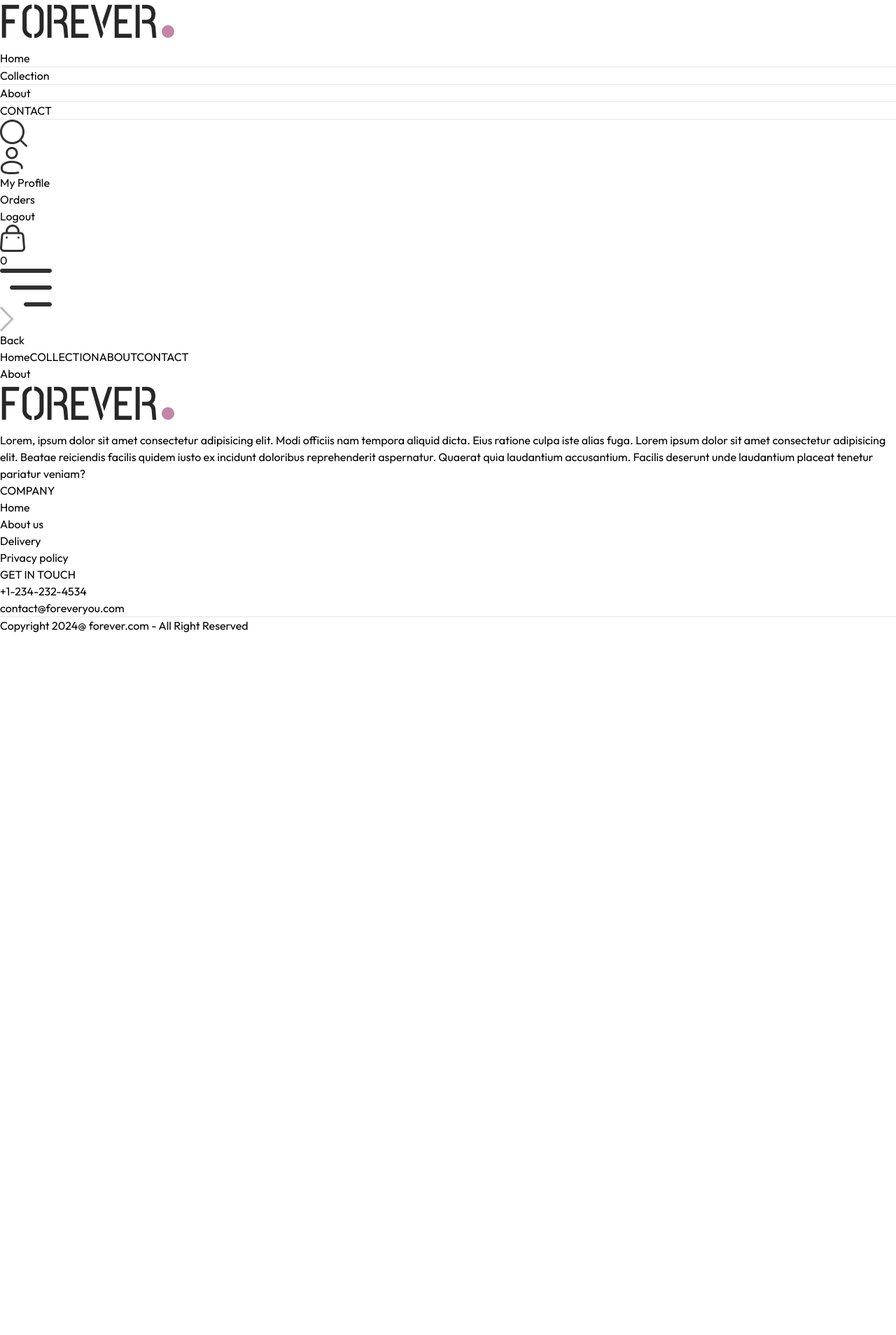
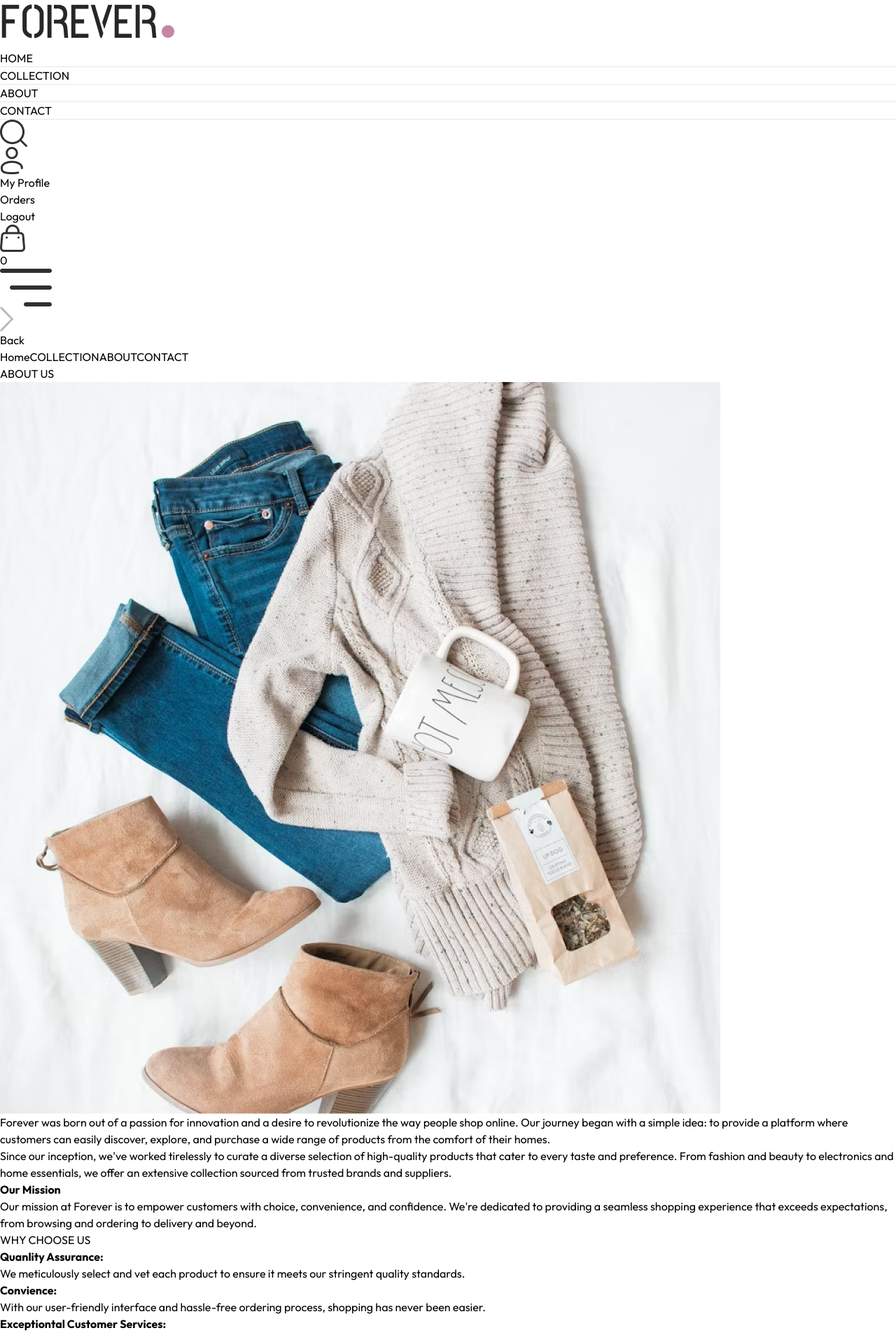
Before and after one commit to pradyumn8/E-commerce, a React (Vite) app in the folder frontend/: page /about in a window 1280 px wide. Shown: the top 1908 px of the page at 70% size. Before the commit the page ends 906 px from the top, so only its background shows below. Built offline with nearby package versions, Linux system fonts and the light colour scheme.

Commit message:
About & Contact page is completed

```diff
--- a/frontend/src/components/Navbar.jsx
+++ b/frontend/src/components/Navbar.jsx
@@ -14,17 +14,17 @@ const Navbar = () => {
         <ul className='sm:flex gap-5 text-sm text-gray-700 hidden'>
 
         <NavLink to='/' className="flex flex-col items-center gap-1">
-            <p>Home</p>
+            <p>HOME</p>
             <hr  className='w-2/4 border-none h-[1.5px] bg-gray-700 hidden'/>
         </NavLink>
 
         <NavLink to='/collection' className="flex flex-col items-center gap-1">
-            <p>Collection</p>
+            <p>COLLECTION</p>
             <hr  className='w-2/4 border-none h-[1.5px] bg-gray-700 hidden'/>
         </NavLink>
 
         <NavLink to='/about' className="flex flex-col items-center gap-1">
-            <p>About</p>
+            <p>ABOUT</p>
             <hr  className='w-2/4 border-none h-[1.5px] bg-gray-700 hidden'/>
         </NavLink>
 
@@ -37,7 +37,7 @@ const Navbar = () => {
             <img onClick={()=>setShowSearch(true)} src={assets.search_icon} className='w-5 cursor-pointer' alt="" />
 
             <div className="group relative">
-            <img src={assets.profile_icon} className='w-5 cursor-pointer' alt="" />
+            <Link to='/login'><img src={assets.profile_icon} className='w-5 cursor-pointer' alt="" /></Link>
             <div className="group-hover:block hidden absolute dropdown-menu right-0 pt-4">
                 <div className="flex flex-col gap-2 w-36 py-3 px-5 bg-slate-100 text-center">
             <p className="cursor-pointer hover:text-black">My Profile</p>
--- a/frontend/src/pages/About.jsx
+++ b/frontend/src/pages/About.jsx
@@ -1,8 +1,42 @@
 import React from 'react'
+import Title from '../components/Title'
+import { assets } from '../assets/assets'
 
 const About = () => {
   return (
-    <div>About</div>
+    <div>
+      <div className="text-2xl text-center pt-8 border-t">
+        <Title text1={'ABOUT'}text2={'US'}/>
+      </div>
+      <div className="my-10 flex flex-col md:flex-row gap-16">
+        <img className='w-full md:max-w-[450px]' src={assets.about_img} alt="" />
+        <div className="flex flex-col justify-center gap-6 md:w-2/4 text-gray-600">
+        <p>Forever was born out of a passion for innovation and a desire to revolutionize the way people shop online. Our journey began with a simple idea: to provide a platform where customers can easily discover, explore, and purchase a wide range of products from the comfort of their homes.</p>
+        <p>Since our inception, we've worked tirelessly to curate a diverse selection of high-quality products that cater to every taste and preference. From fashion and beauty to electronics and home essentials, we offer an extensive collection sourced from trusted brands and suppliers.</p>
+        <b className='text-gray-800'>Our Mission</b>
+        <p>Our mission at Forever is to empower customers with choice, convenience, and confidence. We're dedicated to providing a seamless shopping experience that exceeds expectations, from browsing and ordering to delivery and beyond.</p>
+        </div>
+      </div>
+
+      <div className="text-4xl py-4">
+        <Title text1={'WHY'} text2={'CHOOSE US'}/>
+      </div>
+
+      <div className="flex flex-col md:flex-row text-sm mb-20">
+      <div className="border px-10 md:px-16 py-8 sm:py-20 flex flex-col gap-5">
+        <b>Quanlity Assurance:</b>
+        <p className='text-gray-600'>We meticulously select and vet each product to ensure it meets our stringent quality standards.</p>
+      </div>
+      <div className="border px-10 md:px-16 py-8 sm:py-20 flex flex-col gap-5">
+        <b>Convience:</b>
+        <p className='text-gray-600'>With our user-friendly interface and hassle-free ordering process, shopping has never been easier.</p>
+      </div>
+      <div className="border px-10 md:px-16 py-8 sm:py-20 flex flex-col gap-5">
+        <b>Exceptiontal Customer Services:</b>
+        <p className='text-gray-600'>Our team of dedicated professionals is here to assist you the way, ensuring your satisfaction is our top priority.</p>
+      </div>
+      </div>
+    </div>
   )
 }
 
--- a/frontend/src/pages/Contact.jsx
+++ b/frontend/src/pages/Contact.jsx
@@ -1,8 +1,27 @@
 import React from 'react'
-
+import Title from '../components/Title'
+import { assets } from '../assets/assets'
+import NewsletterBox from '../components/NewsletterBox'
 const Contact = () => {
   return (
-    <div>Contact</div>
+    <div>
+      <div className='text-center text-2xl pt-10 botder-t'>
+        <Title text1={'CONTACT'} text2={'US'}/>
+      </div>
+      <div className="my-10 flex flex-col justify-center md:flex-row gap-10 mb-28">
+      <img className='w-full md:max-w-[480px]' src={assets.contact_img} alt="" />
+      <div className="flex flex-col  justify-center items-start gap-6">
+        <p className='font-semibold text-xl text-gray-600'>Our Store</p>
+        <p className='text-gray-500'>54709 Williams Station <br /> Suite 350, Washington, USA</p>
+        <p className="text-gray-500">Tel: (415) 555-0132 <br /> Email: admin@forever.com</p>
+        <p className="font-semibold text-xl text-gray-600">Careers at Forever</p>
+        <p className="text-gray-500">Learn more about our teams and job openings.</p>
+        <button className='border border-black px-8 py-4 text-sm hover:bg-black hover:text-white transition-all duration-500'>Explore Jobs</button>
+        </div>
+      </div>
+
+      <NewsletterBox/>
+    </div>
   )
 }
 
--- a/frontend/src/pages/Login.jsx
+++ b/frontend/src/pages/Login.jsx
@@ -1,8 +1,32 @@
-import React from 'react'
+import React, { useState } from 'react'
 
 const Login = () => {
+
+  const [currentState, setCurrentState] = useState('Sign Up')
+
+  const onSubmitHandler = async (event) => {
+    event.preventDefault();
+  }
+
   return (
-    <div>Login</div>
+    <form onSubmit={onSubmitHandler} className='flex flex-col items-center w-[90%] sm:max-w-96 m-auto mt-14 gap-4 text-gray-800'>
+      <div className="inline-flex items-center gap-2 mb-2 mt-10">
+        <p className='prata-regular text-3xl'>{currentState}</p>
+        <hr className='border-none h-[1.5px] w-8 bg-gray-800'/>
+      </div>
+      {currentState === 'Login' ? '' : <input className='w-full px-3 py-2 border border-gray-800' type="text" placeholder='Name' required/>}
+      <input className='w-full px-3 py-2 border border-gray-800' type="email" placeholder='Email' required/>
+      <input className='w-full px-3 py-2 border border-gray-800' type="password" placeholder='Password' required/>
+      <div className="w-full flex justify-between text-sm mt-[-8px]">
+      <p className='cursor-pointer'>Forgot your password?</p>
+      {
+        currentState === 'Login'
+        ? <p onClick={()=>setCurrentState('Sign Up')} className='cursor-pointer'>Create account</p>
+        : <p onClick={()=>setCurrentState('Login')} className='cursor-pointer'>Login Here</p>
+      }
+      </div>
+      <button className='bg-black text-white font-light px-8 py-2 mt-4'>{currentState === 'Login' ? 'Sign In' : 'Sign Up'}</button>
+    </form>
   )
 }
 
```
